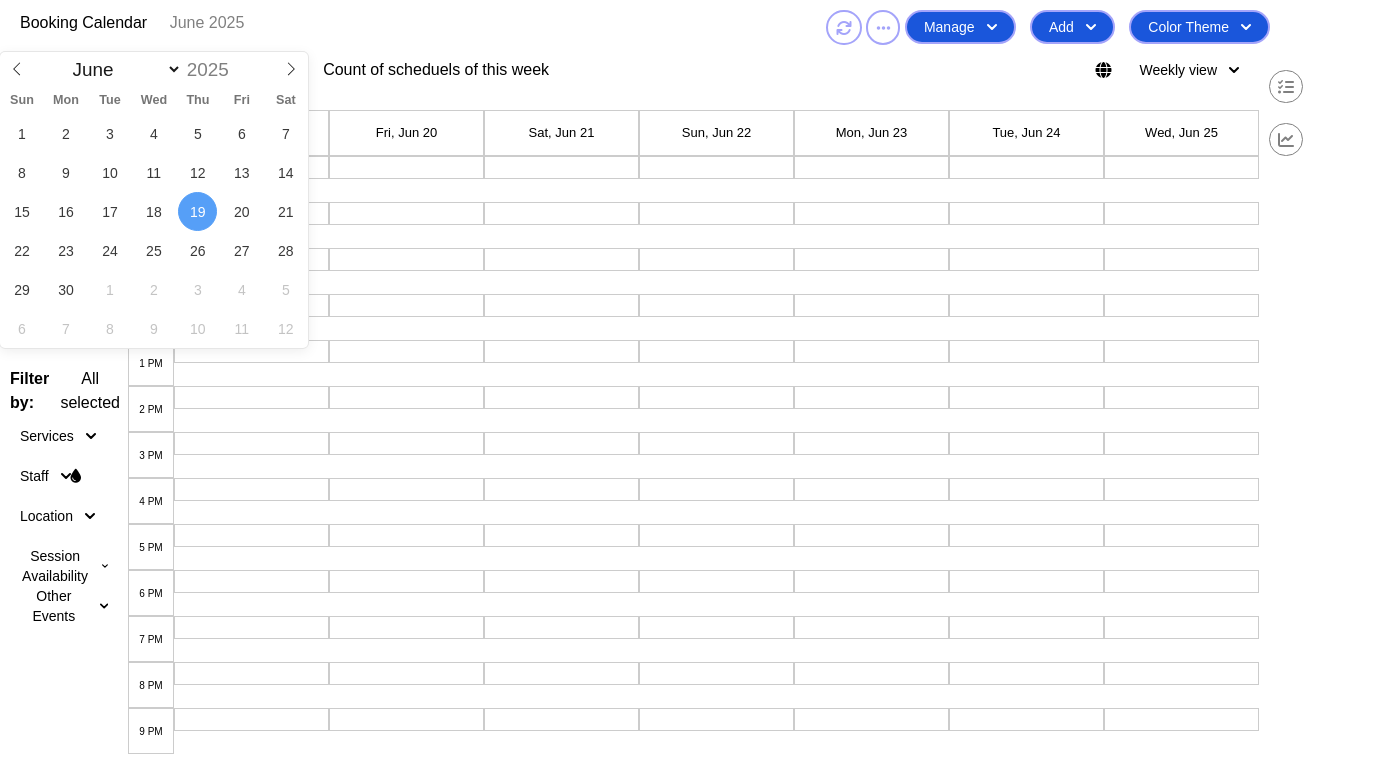
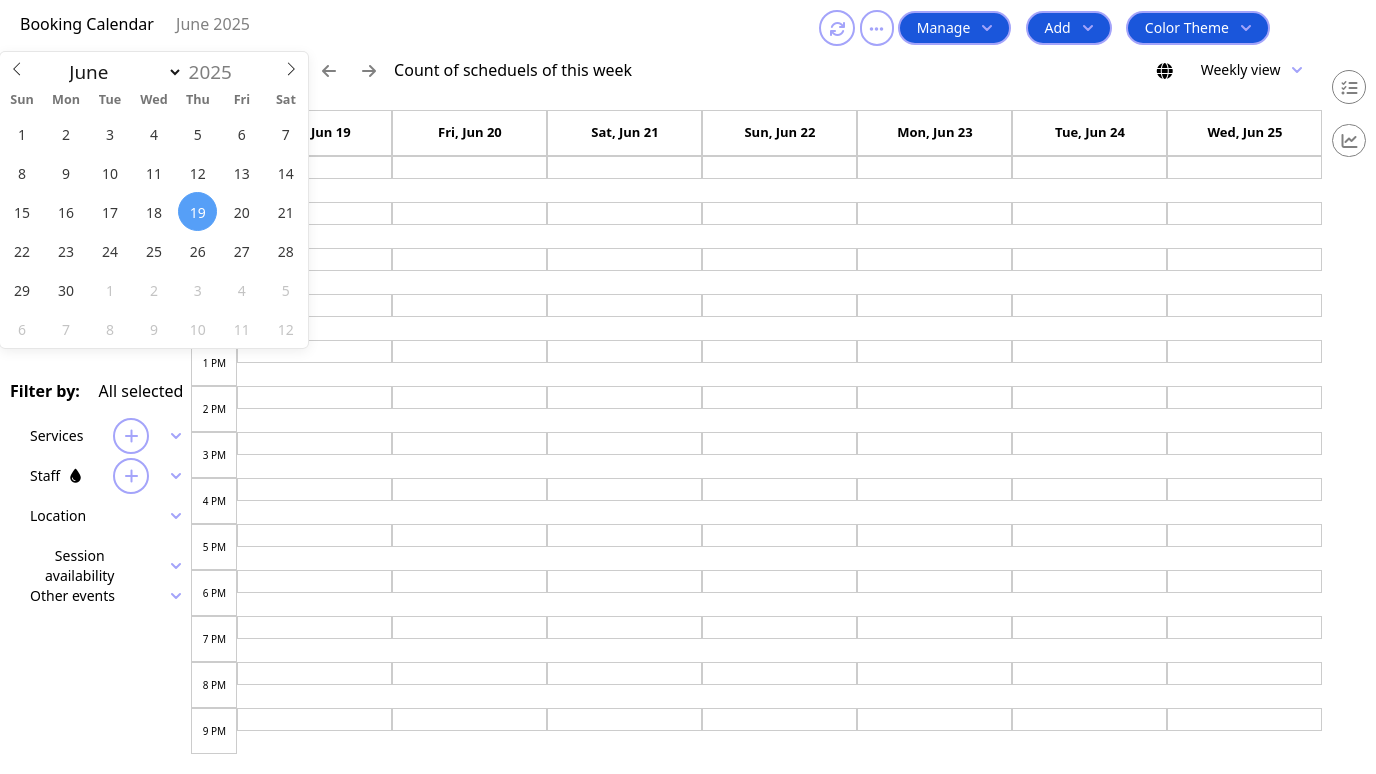
Before and after one commit to Ss1107S/Booking-calendar, a plain HTML site: page index.html in a window 1280 px wide. Shown: the whole page, 1376 px wide, since content can reach past the window. Drawn offline with nearby package versions, Linux system fonts and the light colour scheme.

Commit message:
Uploaded the booking calendar (html+css)
Uploaded the booking calendar (html+css):
*used a correct font-family
*used i class for buttons Services and Staff
*used correct color for the svg
*used a correct font-weight for first row of the calendar.

```diff
--- a/index.html
+++ b/index.html
@@ -127,10 +127,18 @@
                 </div>
                 <div class="first_section">
                     <!-- Services button -->
-                    <button id="servicesButton" data-dropdown-toggle="servicesSearch" data-dropdown-placement="bottom" style="cursor: pointer;" class="hover:bg-blue-800 focus:ring-4 focus:outline-none focus:ring-blue-300 font-medium rounded-lg text-sm px-5 py-2.5 text-center inline-flex items-center dark:bg-blue-600 dark:hover:bg-blue-700 dark:focus:ring-blue-800" type="button">Services<svg class="w-2.5 h-2.5 ms-3" aria-hidden="true" xmlns="http://www.w3.org/2000/svg" fill="none" viewBox="0 0 10 6">
+                      <div style="display: flex; align-items: center; gap: 10px;">
+                        <button id="servicesButton" data-dropdown-toggle="servicesSearch" data-dropdown-placement="bottom" style="cursor: pointer;" class="hover:bg-blue-800 focus:ring-4 focus:outline-none focus:ring-blue-300 font-medium rounded-lg text-sm px-5 py-2.5 text-center inline-flex items-center dark:bg-blue-600 dark:hover:bg-blue-700 dark:focus:ring-blue-800" type="button">
+                            Services
+                        </button>
+                        <div class="first_section_right" style="display: flex; align-items: center; gap: 10px;">
+                            <span class="button_inside">
+                                <i class="fa-solid fa-plus" style="font-weight: 900; color:  rgb(164, 164, 250);"></i>
+                            </span>
+                            <svg class="w-2.5 h-2.5 ms-3" aria-hidden="true" xmlns="http://www.w3.org/2000/svg" fill="none" viewBox="0 0 10 6">
                                 <path stroke="currentColor" stroke-linecap="round" stroke-linejoin="round" stroke-width="2" d="m1 1 4 4 4-4"/>
                             </svg>
-                    </button>
+                        </div>
 
                         <!-- Services menu -->
                         <div id="servicesSearch" class="z-10 hidden bg-white rounded-lg shadow-sm w-60 dark:bg-gray-700" style="cursor: pointer;">
@@ -147,12 +155,22 @@
                             </ul>
                         </div>
                     </div>
+                </div>
                 <div class="second_section">
                     <!-- Staff button -->
-                    <button id="staffButton" data-dropdown-toggle="staffSearch" data-dropdown-placement="bottom" style="cursor: pointer;" class="hover:bg-blue-800 focus:ring-4 focus:outline-none focus:ring-blue-300 font-medium rounded-lg text-sm px-5 py-2.5 text-center inline-flex items-center dark:bg-blue-600 dark:hover:bg-blue-700 dark:focus:ring-blue-800" type="button">Staff<svg class="w-2.5 h-2.5 ms-3" aria-hidden="true" xmlns="http://www.w3.org/2000/svg" fill="none" viewBox="0 0 10 6">
-                        <path stroke="currentColor" stroke-linecap="round" stroke-linejoin="round" stroke-width="2" d="m1 1 4 4 4-4"/>
+                    <div style="display: flex; align-items: center; gap: 10px;">
+                        <button id="staffButton" data-dropdown-toggle="staffSearch" data-dropdown-placement="bottom" style="cursor: pointer;" class="hover:bg-blue-800 focus:ring-4 focus:outline-none focus:ring-blue-300 font-medium rounded-lg text-sm px-5 py-2.5 text-center inline-flex items-center dark:bg-blue-600 dark:hover:bg-blue-700 dark:focus:ring-blue-800" type="button">
+                            Staff
+                            <i class="fa-solid fa-droplet" style="font-weight: 900; color: black; margin-left: 10px;"></i>
+                        </button>
+                        <div class="first_section_right" style="display: flex; align-items: center; gap: 10px;">
+                            <span class="button_inside">
+                                <i class="fa-solid fa-plus" style="font-weight: 900; color:  rgb(164, 164, 250);"></i>
+                            </span>
+                            <svg class="w-2.5 h-2.5 ms-3" aria-hidden="true" xmlns="http://www.w3.org/2000/svg" fill="none" viewBox="0 0 10 6">
+                                <path stroke="currentColor" stroke-linecap="round" stroke-linejoin="round" stroke-width="2" d="m1 1 4 4 4-4" />
                             </svg>
-                    </button>
+                        </div>
 
                         <!-- Staff menu -->
                         <div id="staffSearch" class="z-10 hidden bg-white rounded-lg shadow-sm w-60 dark:bg-gray-700" style="cursor: pointer;">
@@ -169,12 +187,19 @@
                             </ul>
                         </div>
                     </div>
+                </div>
                 <div class="third_section">
                     <!-- Location button -->
-                    <button id="locationButton" data-dropdown-toggle="locationSearch" data-dropdown-placement="bottom" style="cursor: pointer;" class="hover:bg-blue-800 focus:ring-4 focus:outline-none focus:ring-blue-300 font-medium rounded-lg text-sm px-5 py-2.5 text-center inline-flex items-center dark:bg-blue-600 dark:hover:bg-blue-700 dark:focus:ring-blue-800" type="button">Location<svg class="w-2.5 h-2.5 ms-3" aria-hidden="true" xmlns="http://www.w3.org/2000/svg" fill="none" viewBox="0 0 10 6">
+                    <div style="display: flex; align-items: center; gap: 10px;">
+                        <button id="locationButton" data-dropdown-toggle="locationSearch" data-dropdown-placement="bottom" style="cursor: pointer;" class="hover:bg-blue-800 focus:ring-4 focus:outline-none focus:ring-blue-300 font-medium rounded-lg text-sm px-5 py-2.5 text-center inline-flex items-center dark:bg-blue-600 dark:hover:bg-blue-700 dark:focus:ring-blue-800" type="button">
+                            Location
+                        </button>
+                        <div class="first_section_right" style="display: flex; align-items: center; gap: 10px;">
+                            <svg class="w-2.5 h-2.5 ms-3" aria-hidden="true" xmlns="http://www.w3.org/2000/svg" fill="none" viewBox="0 0 10 6">
                                 <path stroke="currentColor" stroke-linecap="round" stroke-linejoin="round" stroke-width="2" d="m1 1 4 4 4-4"/>
                             </svg>
-                    </button>
+                        </div>
+                    </div>
 
                     <!-- Location menu -->
                     <div id="locationSearch" class="z-10 hidden bg-white rounded-lg shadow-sm w-60 dark:bg-gray-700" style="cursor: pointer;">
@@ -193,11 +218,16 @@
                 </div>
                 <div class="fourth_section">
                     <!-- Session Availability button -->
-                    <button id="sessionAvailabilityButton" data-dropdown-toggle="sessionAvailabilitySearch" data-dropdown-placement="bottom" style="cursor: pointer;" class="hover:bg-blue-800 focus:ring-4 focus:outline-none focus:ring-blue-300 font-medium rounded-lg text-sm px-5 py-2.5 text-center inline-flex items-center dark:bg-blue-600 dark:hover:bg-blue-700 dark:focus:ring-blue-800" type="button">Session Availability<svg class="w-2.5 h-2.5 ms-3" aria-hidden="true" xmlns="http://www.w3.org/2000/svg" fill="none" viewBox="0 0 10 6">
+                     <div style="display: flex; align-items: center; gap: 10px;">
+                        <button id="sessionAvailabilityButton" data-dropdown-toggle="sessionAvailabilitySearch" data-dropdown-placement="bottom" style="cursor: pointer;" class="hover:bg-blue-800 focus:ring-4 focus:outline-none focus:ring-blue-300 font-medium rounded-lg text-sm px-5 py-2.5 text-center inline-flex items-center dark:bg-blue-600 dark:hover:bg-blue-700 dark:focus:ring-blue-800" type="button">
+                            Session availability
+                        </button>
+                        <div class="first_section_right" style="display: flex; align-items: center; gap: 10px;">
+                            <svg class="w-2.5 h-2.5 ms-3" aria-hidden="true" xmlns="http://www.w3.org/2000/svg" fill="none" viewBox="0 0 10 6">
                                 <path stroke="currentColor" stroke-linecap="round" stroke-linejoin="round" stroke-width="2" d="m1 1 4 4 4-4"/>
                             </svg>
-                    </button>
-
+                        </div>
+                    </div>
                     <!-- Session Availability menu -->
                     <div id="sessionAvailabilitySearch" class="z-10 hidden bg-white rounded-lg shadow-sm w-60 dark:bg-gray-700" style="cursor: pointer;">
                         <div class="p-3">
@@ -215,11 +245,16 @@
                 </div>
                 <div class="fifth_section">
                     <!-- Other Events button -->
-                    <button id="otherEventsButton" data-dropdown-toggle="otherEventsSearch" data-dropdown-placement="bottom" style="cursor: pointer;" class="hover:bg-blue-800 focus:ring-4 focus:outline-none focus:ring-blue-300 font-medium rounded-lg text-sm px-5 py-2.5 text-center inline-flex items-center dark:bg-blue-600 dark:hover:bg-blue-700 dark:focus:ring-blue-800" type="button">Other Events<svg class="w-2.5 h-2.5 ms-3" aria-hidden="true" xmlns="http://www.w3.org/2000/svg" fill="none" viewBox="0 0 10 6">
+                     <div style="display: flex; align-items: center; gap: 10px;">
+                        <button id="otherEventsButton" data-dropdown-toggle="otherEventsSearch" data-dropdown-placement="bottom" style="cursor: pointer;" class="hover:bg-blue-800 focus:ring-4 focus:outline-none focus:ring-blue-300 font-medium rounded-lg text-sm px-5 py-2.5 text-center inline-flex items-center dark:bg-blue-600 dark:hover:bg-blue-700 dark:focus:ring-blue-800" type="button">
+                            Other events
+                        </button>
+                       <div class="first_section_right" style="display: flex; align-items: center; gap: 10px;">
+                            <svg class="w-2.5 h-2.5 ms-3" aria-hidden="true" xmlns="http://www.w3.org/2000/svg" fill="none" viewBox="0 0 10 6">
                                 <path stroke="currentColor" stroke-linecap="round" stroke-linejoin="round" stroke-width="2" d="m1 1 4 4 4-4"/>
                             </svg>
-                    </button>
-
+                        </div>
+                    </div>
                     <!-- Other Events menu -->
                     <div id="otherEventsSearch" class="z-10 hidden bg-white rounded-lg shadow-sm w-60 dark:bg-gray-700" style="cursor: pointer;">
                         <div class="p-3">
--- a/style.css
+++ b/style.css
@@ -1,7 +1,7 @@
 html, body {
     height: 100%;
     margin: 0;
-    font-family: sans-serif;
+    font-family: system-ui, -apple-system, BlinkMacSystemFont, 'Segoe UI', Roboto, Oxygen, Ubuntu, Cantarell, 'Open Sans', 'Helvetica Neue', sans-serif;
 }
 button{
     cursor: pointer;
@@ -80,16 +80,21 @@ header .right{
 .main .fifth_section{
     height: 40px;
     align-items: center;
+    padding: 0 10px;
 }
 .filter_left {
     font-weight: bold;
 }
-#staffButton::after{
-    content: "\f043";
-    vertical-align: middle;
-    font-family: "Font Awesome 6 Free";
-    color: black;
-    font-weight: 900;
+.first_section_right{
+    margin-left: auto;
+}
+.left_part .button_inside{
+    border-radius: 20px;
+    border: 2px solid rgb(164, 164, 250);
+    padding: 4px 9px;
+}
+svg{
+    color:  rgb(164, 164, 250);
 }
 .middle_part{
     display: flex;
@@ -130,6 +135,7 @@ header .right{
     border-radius: 20px;
     border: 2px solid grey;
     padding: 3px 15px;
+    font-weight: bold;
 }
 .header_of_table .right .icon::before{
     content: "\f0ac";
@@ -147,6 +153,7 @@ header .right{
 .first_row {
     font-size: small;
     display: flex;
+    font-weight: bold;
 }
 
 .first_row .first_dio {
```
Lines whose indentation alone changed are shown as unchanged.
